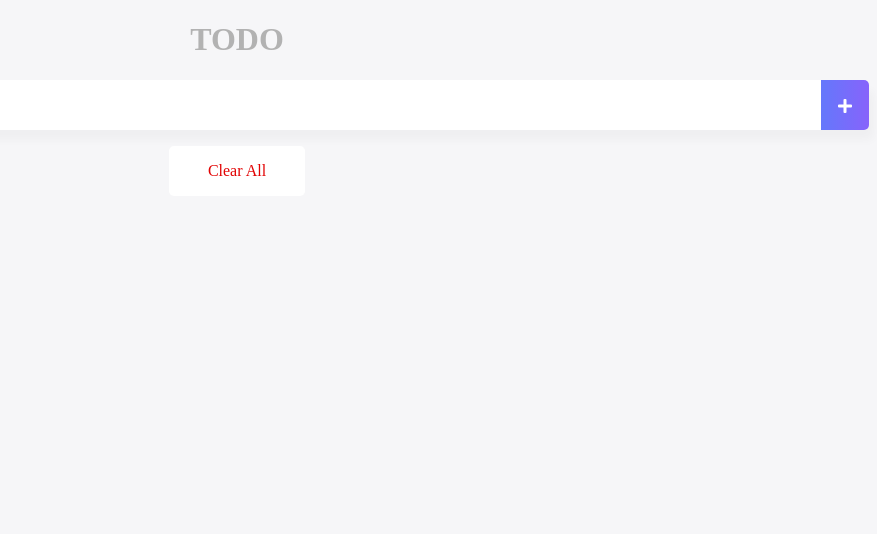
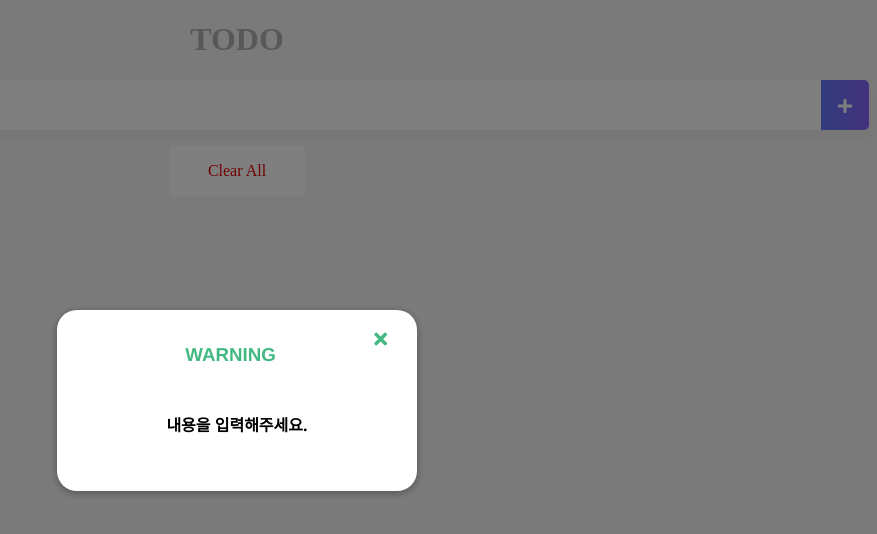
Before and after one commit to pgh7659/vue-todo-practice, a Vue app: page / in a window 1280 px wide. Both pictures are taken after a click on the icon 1248 px from the left and 106 px from the top of the page. Shown: the top 534 px of the page, without its empty margins (403-1280 px from the left). Built offline with nearby package versions, Linux system fonts and the light colour scheme.

Commit message:
UI 개선

```diff
--- a/src/App.vue
+++ b/src/App.vue
@@ -20,7 +20,6 @@
     }
   },
   created: function() {
-    console.log(localStorage.getItem('todos'));
     this.todos = localStorage.getItem('todos') ? JSON.parse(localStorage.getItem('todos')) : [];
   },
   components: {
--- a/src/components/TodoInput.vue
+++ b/src/components/TodoInput.vue
@@ -4,14 +4,26 @@
     <span class="addContainer">
       <i class="fas fa-plus addBtn" v-on:click="addTodo"></i>
     </span>
+    <Modal v-if="showModal" @close="showModal = false">
+      <template v-slot:header>
+        <h3>WARNING<i class="fas fa-times closeModalBtn" @click="showModal = false"></i></h3>
+      </template>
+      <template v-slot:body>
+        <span>내용을 입력해주세요.</span>
+      </template>
+      <template v-slot:footer></template>
+    </Modal>
   </div>
 </template>
 
 <script>
+import Modal from './common/Modal.vue';
+
 export default {
   data: function() {
     return {
       newTodoValue: '',
+      showModal: false,
     }
   },
   methods: {
@@ -19,11 +31,16 @@
       if(this.newTodoValue) {
         this.$emit('addTodo', this.newTodoValue);
         this.clearInput();
+      } else {
+        this.showModal = true;
       }
     },
     clearInput: function() {
       this.newTodoValue = '';
     }
+  },
+  components: {
+    Modal: Modal,
   }
 }
 </script>
@@ -57,4 +74,9 @@
     color: white;
     vertical-align: middle;
   }
+
+  .closeModalBtn {
+    color: #42b983;
+    float: right;
+  }
 </style>
--- a/src/components/TodoList.vue
+++ b/src/components/TodoList.vue
@@ -1,6 +1,6 @@
 <template>
   <div>
-    <ul>
+    <transition-group name="list" tag="ul">
       <li v-for="(todoItem, index) in propsdata" v-bind:key="todoItem">
         <i class="checkBtn fas fa-check" v-bind:class="{checkBtnCompleted: todoItem.complete}" v-on:click="toggleComplete(index)"></i>
         <span v-bind:class="{textCompleted: todoItem.complete}">{{todoItem.content}}</span>
@@ -8,7 +8,16 @@
           <i class="fas fa-trash-alt"></i>
         </span>
       </li>
-    </ul>
+    </transition-group>
+    <!-- <ul>
+      <li v-for="(todoItem, index) in propsdata" v-bind:key="todoItem">
+        <i class="checkBtn fas fa-check" v-bind:class="{checkBtnCompleted: todoItem.complete}" v-on:click="toggleComplete(index)"></i>
+        <span v-bind:class="{textCompleted: todoItem.complete}">{{todoItem.content}}</span>
+        <span class="removeBtn" v-on:click="removeTodo(index)">
+          <i class="fas fa-trash-alt"></i>
+        </span>
+      </li>
+    </ul> -->
   </div>
 </template>
 
@@ -21,11 +30,6 @@
     },
     toggleComplete: function(toBeToggledIndex) {
       this.$emit('toggleComplete', toBeToggledIndex);
-    }
-  },
-  watch: {
-    propsdata: function() {
-      console.log(this.propsdata);
     }
   }
 }
@@ -69,4 +73,14 @@
     margin-left: auto;
     color: #de4343;
   }
+
+  .list-enter-active,
+  .list-leave-active {
+    transition: all 1s ease;
+  }
+  .list-enter-from,
+  .list-leave-to {
+    opacity: 0;
+    transform: translateX(30px);
+  }
 </style>
--- /dev/null
+++ b/src/components/common/Modal.vue
@@ -0,0 +1,100 @@
+<template>
+  <transition name="modal">
+    <div class="modal-mask">
+      <div class="modal-wrapper">
+        <div class="modal-container">
+
+          <div class="modal-header">
+            <slot name="header">
+              default header
+            </slot>
+          </div>
+
+          <div class="modal-body">
+            <slot name="body">
+              default body
+            </slot>
+          </div>
+        </div>
+      </div>
+    </div>
+  </transition>
+</template>
+
+<script>
+export default {
+
+}
+</script>
+
+<style>
+  .modal-mask {
+    position: fixed;
+    z-index: 9998;
+    top: 0;
+    left: 0;
+    width: 100%;
+    height: 100%;
+    background-color: rgba(0, 0, 0, 0.5);
+    display: table;
+    transition: opacity 0.3s ease;
+  }
+
+  .modal-wrapper {
+    display: table-cell;
+    vertical-align: middle;
+  }
+
+  .modal-container {
+    width: 300px;
+    margin: 0px auto;
+    padding: 20px 30px;
+    background-color: #fff;
+    border-radius: 2px;
+    box-shadow: 0 2px 8px rgba(0, 0, 0, 0.33);
+    transition: all 0.3s ease;
+    font-family: Helvetica, Arial, sans-serif;
+    border-radius: 20px;
+  }
+
+  .modal-header h3 {
+    margin-top: 0;
+    color: #42b983;
+  }
+
+  .modal-body {
+    margin: 20px 0;
+  }
+
+  .modal-body > span {
+    font-family: 'Segoe UI', Tahoma, Geneva, Verdana, sans-serif;
+    font-weight: bold;
+  }
+
+  .modal-default-button {
+    float: right;
+  }
+
+  /*
+  * The following styles are auto-applied to elements with
+  * transition="modal" when their visibility is toggled
+  * by Vue.js.
+  *
+  * You can easily play with the modal transition by editing
+  * these styles.
+  */
+
+  .modal-enter {
+    opacity: 0;
+  }
+
+  .modal-leave-active {
+    opacity: 0;
+  }
+
+  .modal-enter .modal-container,
+  .modal-leave-active .modal-container {
+    -webkit-transform: scale(1.1);
+    transform: scale(1.1);
+}
+</style>
```
